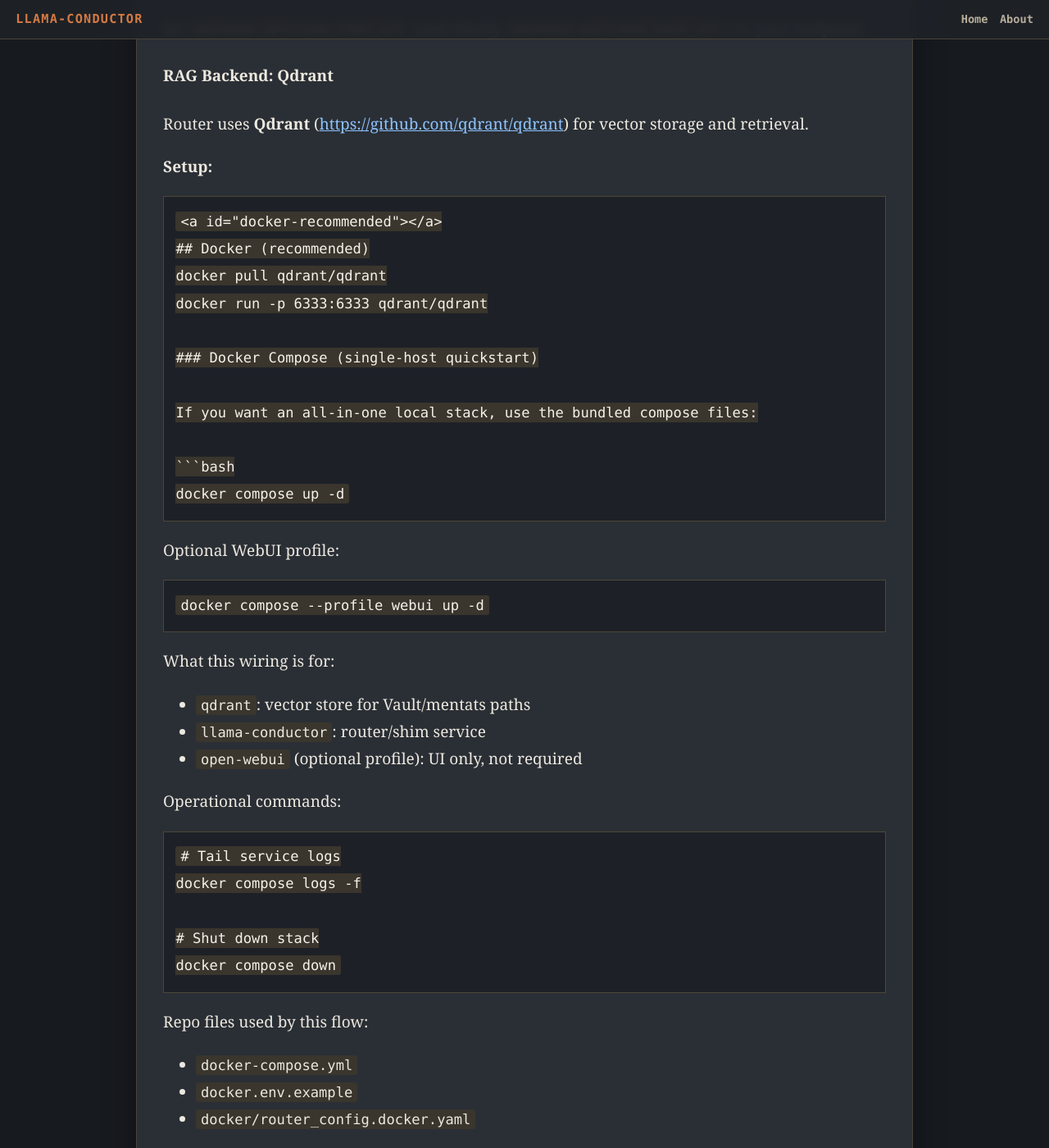
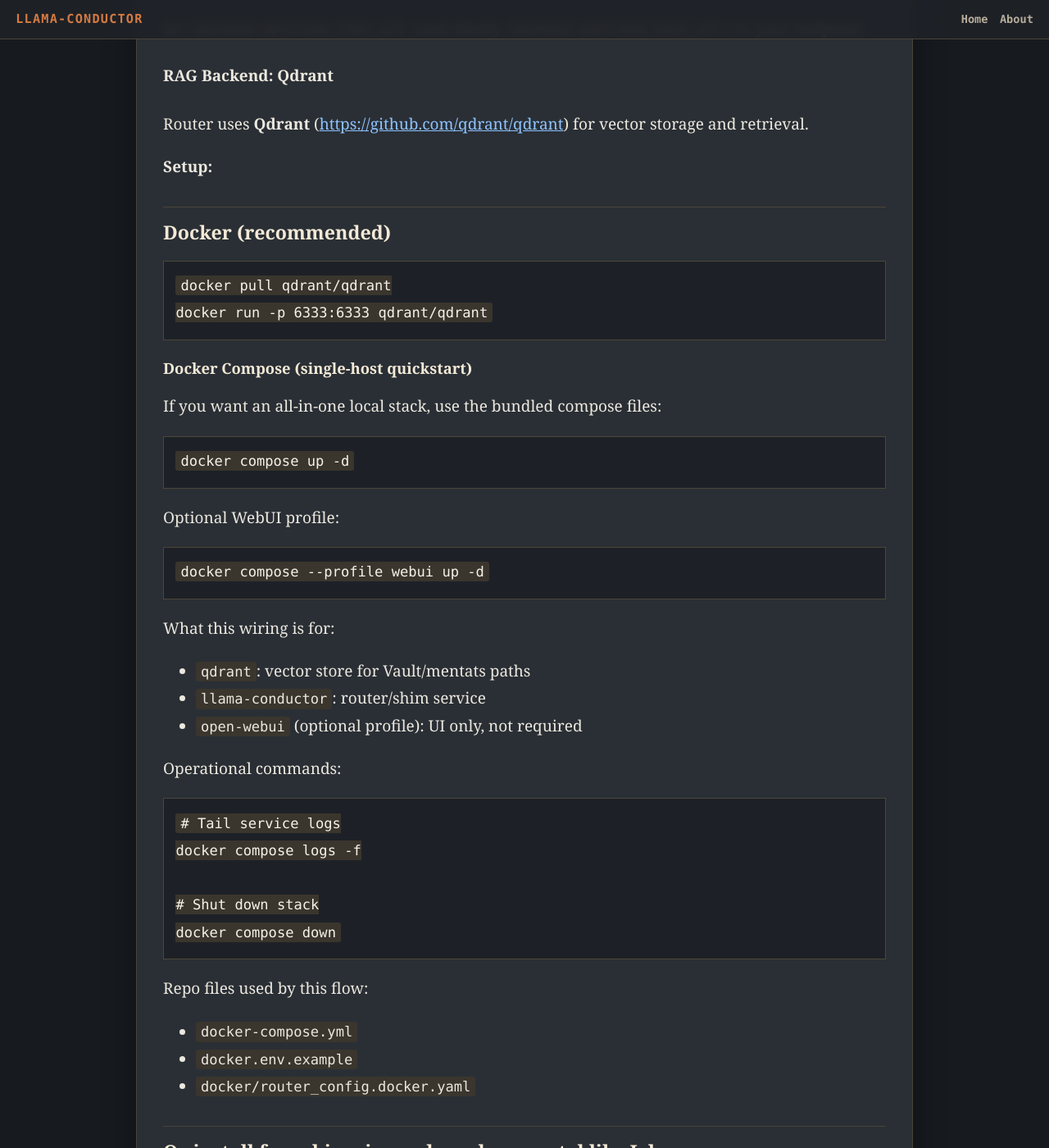
Before and after one commit to BobbyLLM/llama-conductor, a Jekyll site: the page built from FAQ.md, in a window 1280 px wide and 1400 px high, scrolled down 35630 px. Shown: the whole window at 82% size. Built offline with Jekyll 4.4.1, drawn with Linux system fonts in a browser that asks for light colours; our own code applies the rules of GitHub Pages for plain Markdown files; some of the changed text lies outside the part shown.

Commit message:
Fix FAQ Docker section anchors and heading rendering

````diff
--- a/FAQ.md
+++ b/FAQ.md
@@ -1128,11 +1128,12 @@
 Router uses **Qdrant** (https://github.com/qdrant/qdrant) for vector storage and retrieval.
 
 **Setup:**
+## Docker (recommended)
+
 ```bash
-<a id="docker-recommended"></a>
-## Docker (recommended)
 docker pull qdrant/qdrant
 docker run -p 6333:6333 qdrant/qdrant
+```
 
 ### Docker Compose (single-host quickstart)
 
@@ -1169,7 +1170,6 @@
 - `docker/router_config.docker.yaml`
 
 ## Or install from binaries and run bare-metal like I do
-```
 
 **Config:**
 ```yaml
````
